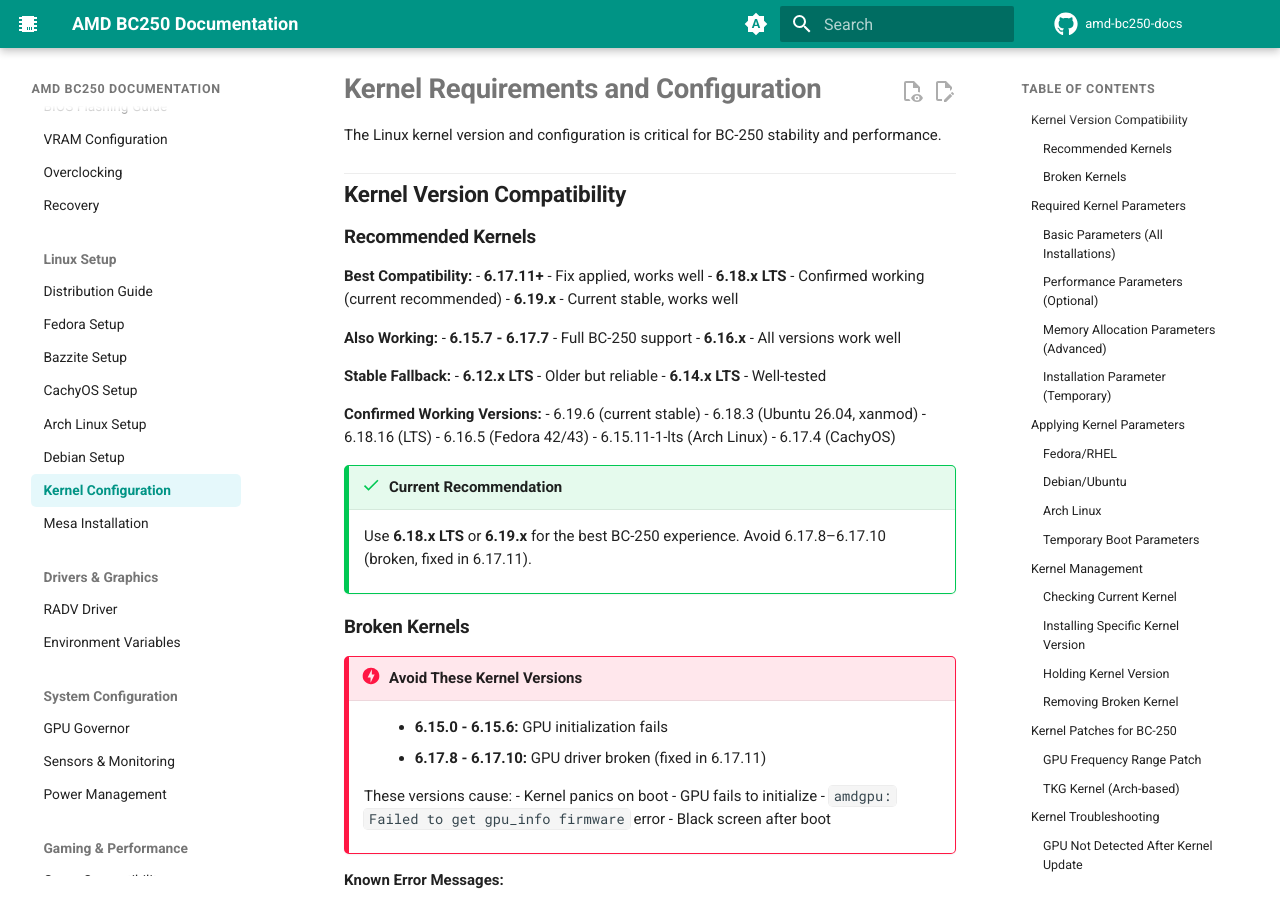
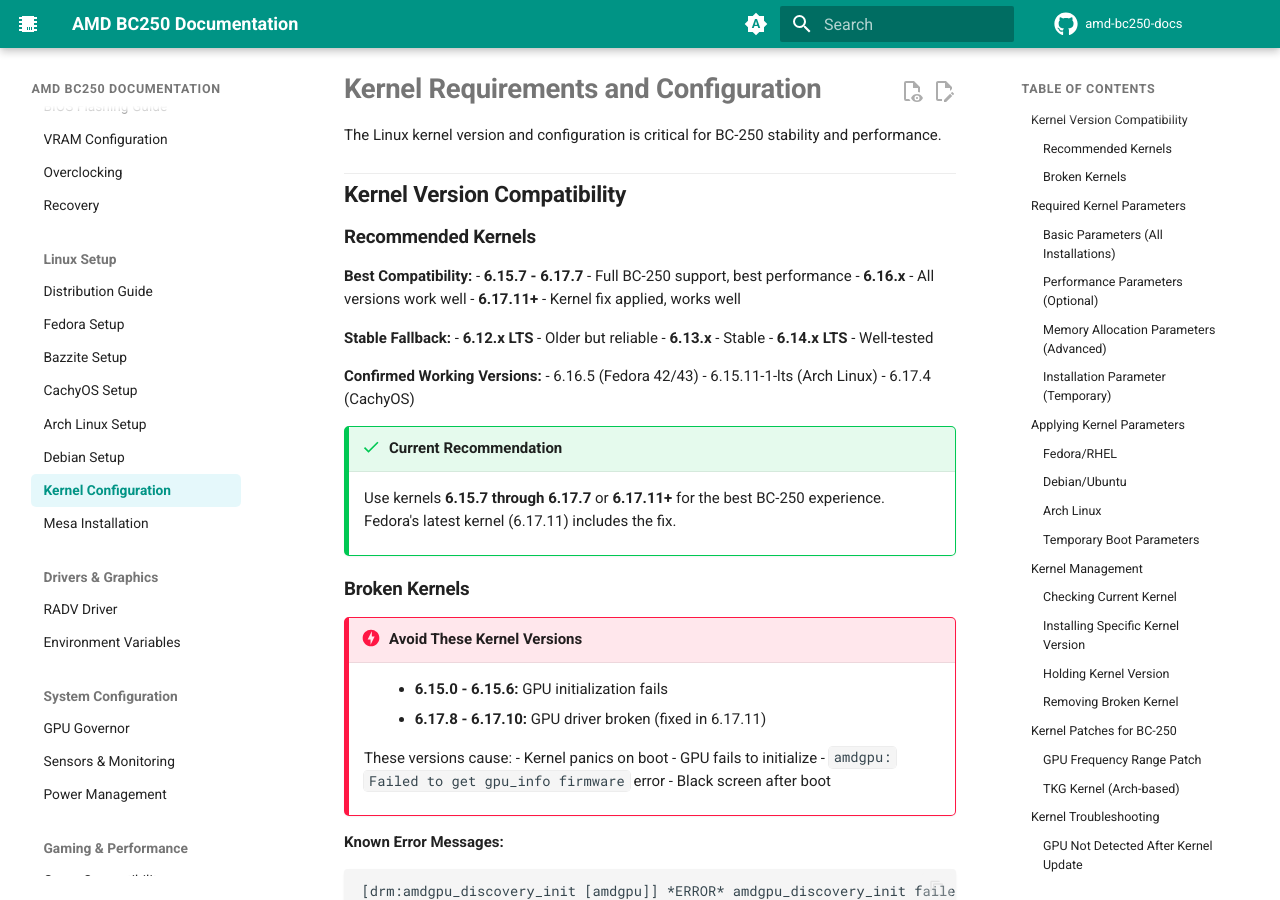
Before and after one commit to elektricM/amd-bc250-docs, an MkDocs documentation site: the page built from docs/linux/kernel.md, in a window 1280 px wide and 900 px high. Built offline with MkDocs 1.6.1 and Material for MkDocs 9.7.7, drawn with Linux system fonts in a browser that asks for light colours; comment, search, counter and statistics services are not loaded; the version menu is left out.

Commit message:
Revert "docs: update kernel compatibility to 6.18 LTS / 6.19 stable"
This reverts commit c982c9161716a414a00dc0c361563c15ab38e080.

```diff
--- a/docs/linux/kernel.md
+++ b/docs/linux/kernel.md
@@ -7,28 +7,22 @@
 ### Recommended Kernels
 
 **Best Compatibility:**
-- **6.17.11+** - Fix applied, works well
-- **6.18.x LTS** - Confirmed working (current recommended)
-- **6.19.x** - Current stable, works well
-
-**Also Working:**
-- **6.15.7 - 6.17.7** - Full BC-250 support
+- **6.15.7 - 6.17.7** - Full BC-250 support, best performance
 - **6.16.x** - All versions work well
+- **6.17.11+** - Kernel fix applied, works well
 
 **Stable Fallback:**
 - **6.12.x LTS** - Older but reliable
+- **6.13.x** - Stable
 - **6.14.x LTS** - Well-tested
 
 **Confirmed Working Versions:**
-- 6.19.6 (current stable)
-- 6.18.3 (Ubuntu 26.04, xanmod)
-- 6.18.16 (LTS)
 - 6.16.5 (Fedora 42/43)
 - 6.15.11-1-lts (Arch Linux)
 - 6.17.4 (CachyOS)
 
 !!!success "Current Recommendation"
-    Use **6.18.x LTS** or **6.19.x** for the best BC-250 experience. Avoid 6.17.8–6.17.10 (broken, fixed in 6.17.11).
+    Use kernels **6.15.7 through 6.17.7** or **6.17.11+** for the best BC-250 experience. Fedora's latest kernel (6.17.11) includes the fix.
 
 ### Broken Kernels
 
```
